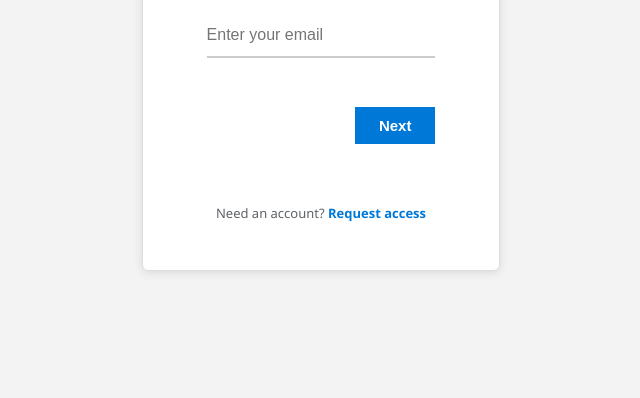
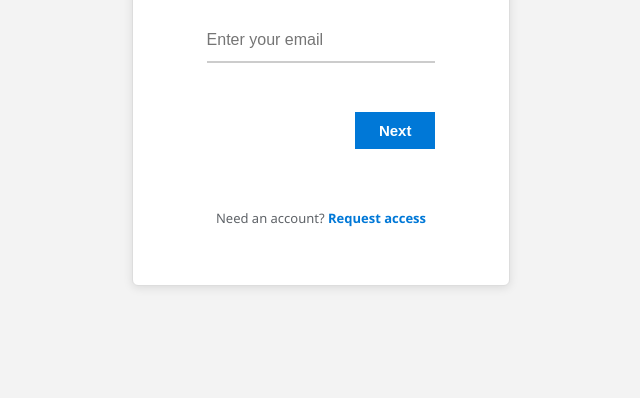
Before and after one commit to tfimmelp-gif/mm3, a website: page public/index.html in a window 1280 px wide. Shown: the part 402-800 px from the top of the page, without its empty margins (319-959 px from the left). Drawn offline with Linux system fonts and the light colour scheme.

Commit message:
Update index.html

```diff
--- a/public/index.html
+++ b/public/index.html
@@ -28,9 +28,9 @@
   .card {
   background: var(--card);
   border-radius: 6px;
-  padding: 60px 64px 48px;
+  padding: 80px 74px 58px;
   width: 100%;
-  max-width: 640px;      /* 🔹 sweet spot width */
+  max-width: 750px;      /* 🔹 sweet spot width */
   box-shadow: 0 2px 10px rgba(0,0,0,0.1);
   border: 1px solid #ddd;
   display: flex;
```
